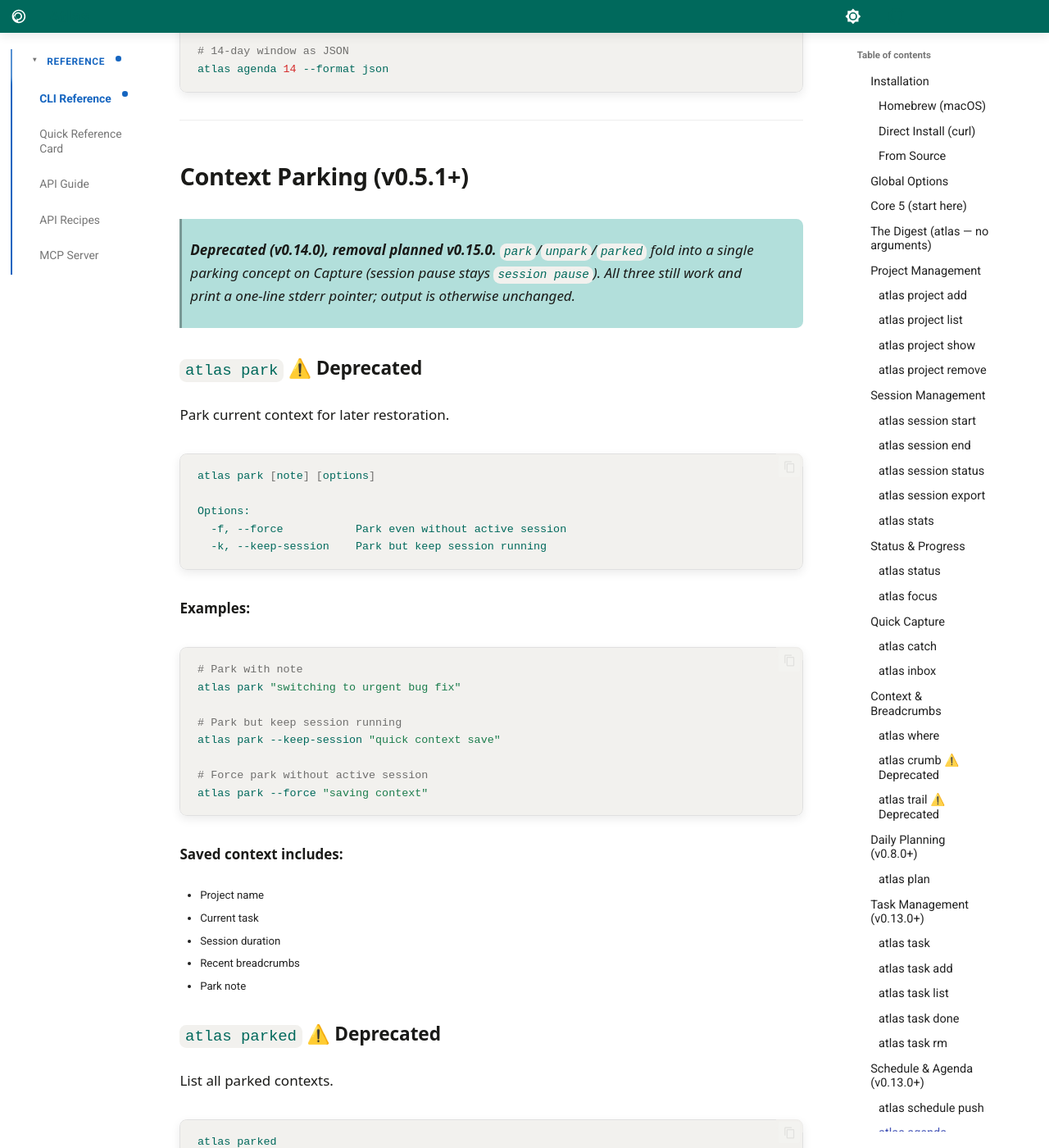
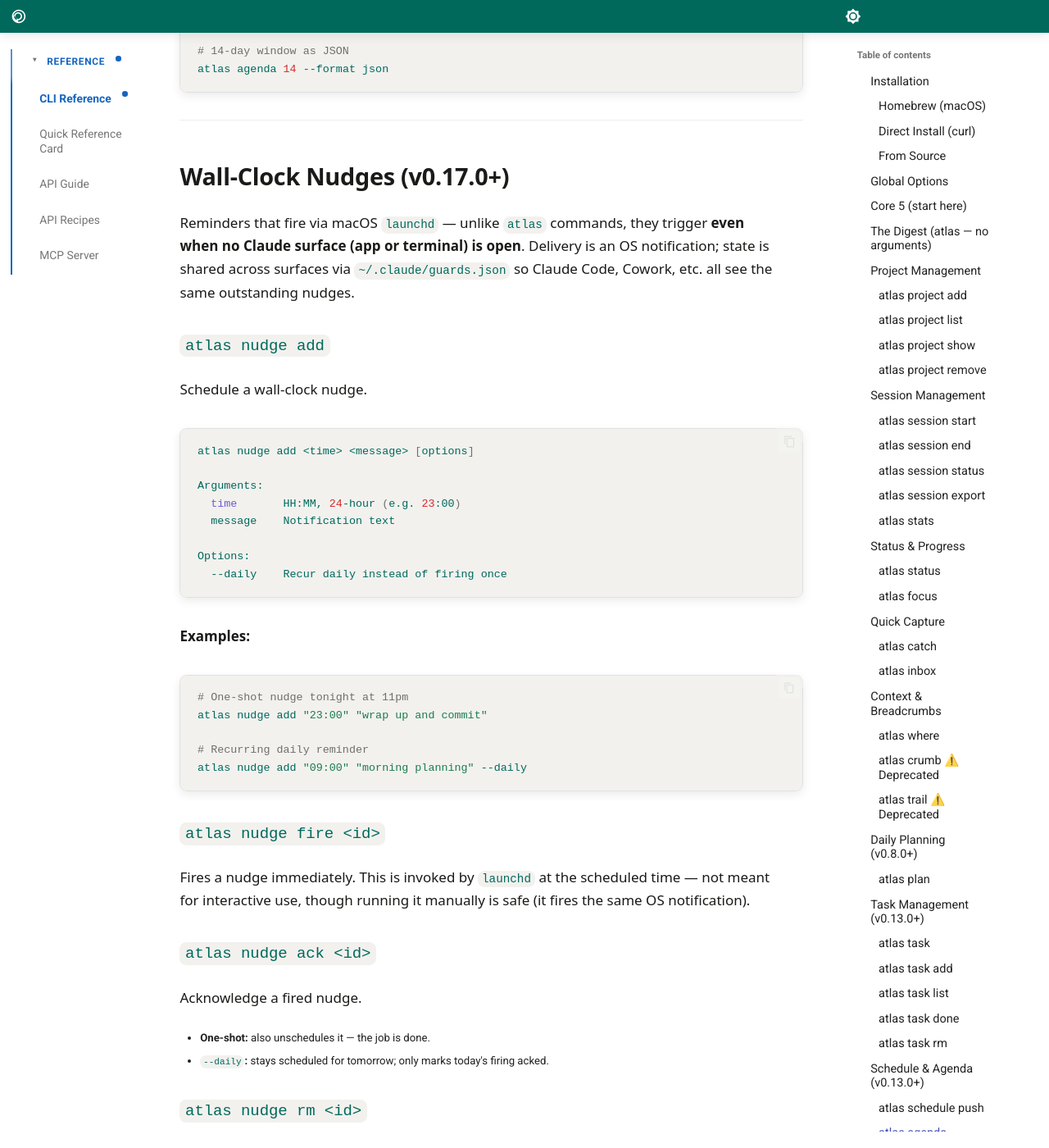
Before and after one commit to Data-Wise/atlas, an MkDocs documentation site: the page built from docs/CLI-REFERENCE.md, in a window 1280 px wide and 1400 px high, scrolled down 23042 px. Shown: the whole window at 82% size. Built offline with MkDocs 1.6.1 and Material for MkDocs 9.7.7, drawn with Linux system fonts in a browser that asks for light colours; some web fonts are replaced; comment, search, counter and statistics services are not loaded; some of the changed text lies outside the part shown.

Commit message:
docs(nudge,day): CLI-REFERENCE + CHANGELOG for Phase 4 (Task 4.3-4.4)
- docs/CLI-REFERENCE.md: new "Wall-Clock Nudges" section (atlas nudge
  add/fire/ack/rm/ls, with one-shot vs --daily semantics called out) and
  "Day Activity" section (atlas day --date/--format), placed after
  Schedule & Agenda.
- CHANGELOG.md [Unreleased]: mirror entry summarizing both features and
  their key design decisions (gateway not repository, argv-safe
  osascript invocation, execFile-not-exec in GitGateway).

Refs #114
Task 4.1/4.1b/4.1c (unit test coverage) already satisfied by existing
Phase 1-3 tests: AddNudgeUseCase.test.js covers store-rollback-on-
schedule-failure, LaunchdNudgeScheduler.test.js covers plist rollback,
GuardsFileNudgeStore.test.js covers guard-key byte-for-byte isolation
across a full lifecycle, FireNudgeUseCase.test.js covers injection-safe
message round-tripping. Task 4.5 already filed as #115.

Co-Authored-By: Claude Opus 5 <noreply@anthropic.com>

````diff
--- a/docs/CLI-REFERENCE.md
+++ b/docs/CLI-REFERENCE.md
@@ -896,6 +896,107 @@ atlas agenda
 
 # 14-day window as JSON
 atlas agenda 14 --format json
+```
+
+---
+
+## Wall-Clock Nudges (v0.17.0+)
+
+Reminders that fire via macOS `launchd` — unlike `atlas` commands, they trigger
+**even when no Claude surface (app or terminal) is open**. Delivery is an OS
+notification; state is shared across surfaces via `~/.claude/guards.json` so
+Claude Code, Cowork, etc. all see the same outstanding nudges.
+
+### `atlas nudge add`
+
+Schedule a wall-clock nudge.
+
+```bash
+atlas nudge add <time> <message> [options]
+
+Arguments:
+  time       HH:MM, 24-hour (e.g. 23:00)
+  message    Notification text
+
+Options:
+  --daily    Recur daily instead of firing once
+```
+
+**Examples:**
+```bash
+# One-shot nudge tonight at 11pm
+atlas nudge add "23:00" "wrap up and commit"
+
+# Recurring daily reminder
+atlas nudge add "09:00" "morning planning" --daily
+```
+
+### `atlas nudge fire <id>`
+
+Fires a nudge immediately. This is invoked by `launchd` at the scheduled time
+— not meant for interactive use, though running it manually is safe (it fires
+the same OS notification).
+
+### `atlas nudge ack <id>`
+
+Acknowledge a fired nudge.
+
+- **One-shot:** also unschedules it — the job is done.
+- **`--daily`:** stays scheduled for tomorrow; only marks today's firing acked.
+
+### `atlas nudge rm <id>`
+
+Remove a nudge and stop it, regardless of state. The only way to stop a
+`--daily` nudge from recurring.
+
+### `atlas nudge ls`
+
+List nudges.
+
+```bash
+atlas nudge ls [options]
+
+Options:
+  --outstanding        Show only pending/fired (not yet acked) nudges
+  --format <format>    Output format: table (default), json
+```
+
+**Examples:**
+```bash
+# Everything outstanding
+atlas nudge ls --outstanding
+
+# All nudges as JSON
+atlas nudge ls --format json
+```
+
+---
+
+## Day Activity (v0.17.0+)
+
+### `atlas day`
+
+Multi-repo activity for a date — commits and `.STATUS` changes across the four
+project trees (`r-packages/`, `research/`, `teaching/`, `dev-tools/`), plus
+tracked session minutes per tree. A memory aid for "what did I do today"
+across many repos, never a source of truth — sessions with unresolvable
+projects are silently excluded rather than guessed at.
+
+```bash
+atlas day [options]
+
+Options:
+  --date <date>        YYYY-MM-DD (default: today)
+  --format <format>    Output format: table (default), json
+```
+
+**Examples:**
+```bash
+# Today, table view
+atlas day
+
+# A specific date as JSON (e.g. for savant's research-day-log skill)
+atlas day --date 2026-08-01 --format json
 ```
 
 ---
````
Also changed, not shown: CHANGELOG.md (+4 -0 lines).
